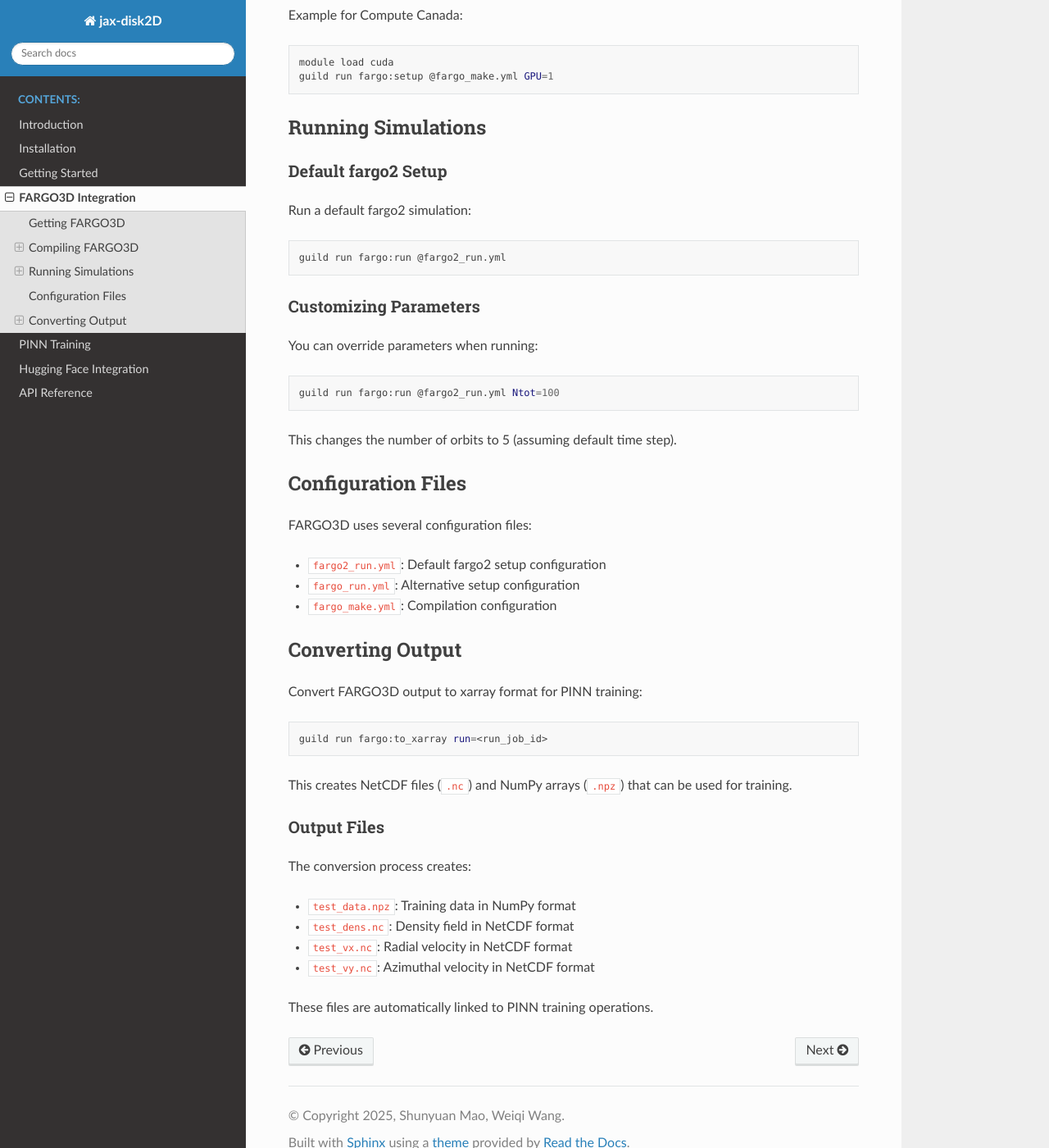
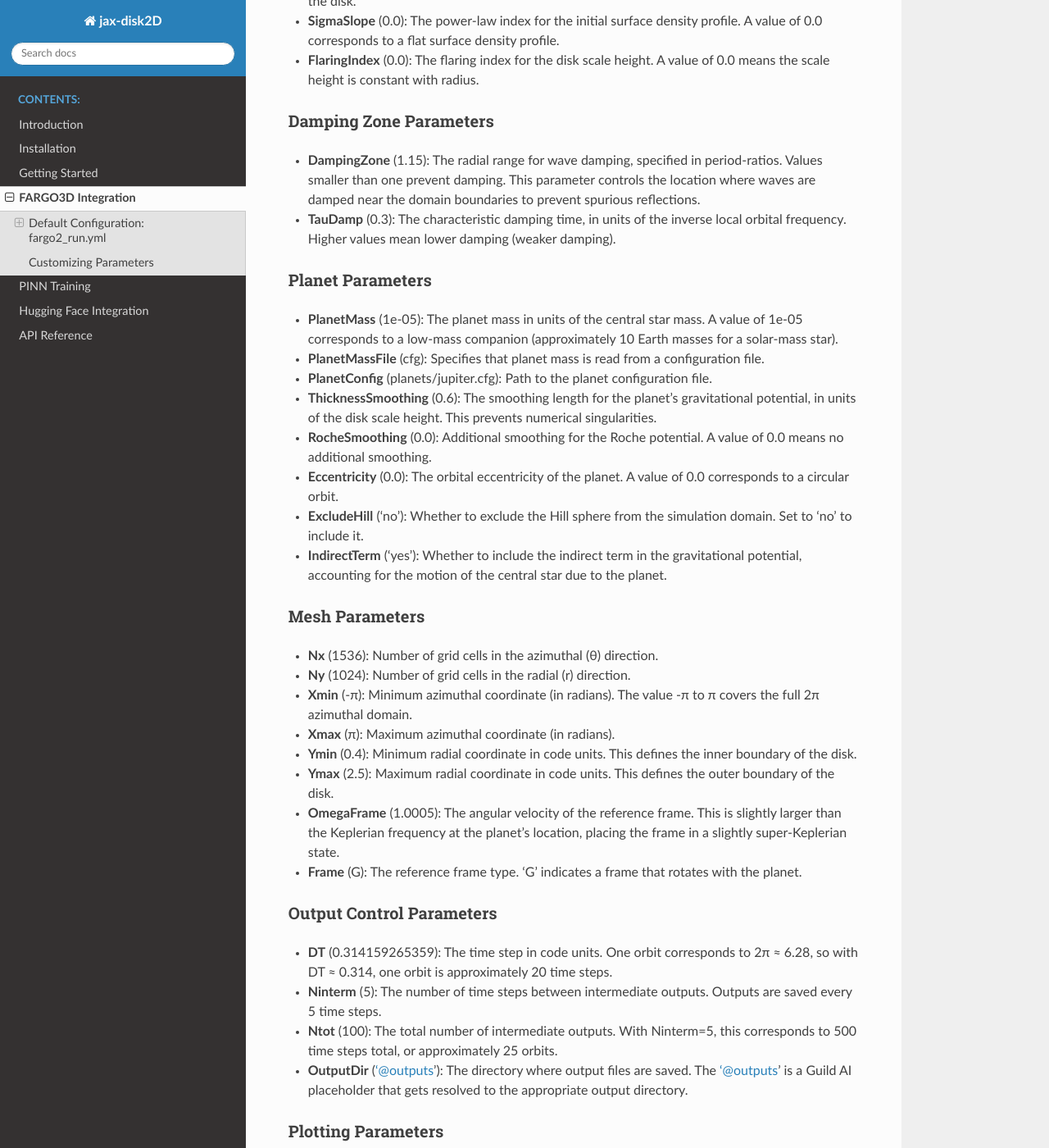
Before and after one commit to WeiqiWangMath/jax-disk2D-documentation, a Sphinx documentation site: the page built from docs/source/fargo_integration.rst, in a window 1280 px wide and 1400 px high, scrolled down 810 px. Shown: the whole window at 82% size. Built offline with Sphinx 7.4.7 and the Read the Docs theme 3.1.0, drawn with Linux system fonts in a browser that asks for light colours; some of the changed text lies outside the part shown.

Commit message:
Modify fargo page

```diff
--- a/docs/source/fargo_integration.rst
+++ b/docs/source/fargo_integration.rst
@@ -1,95 +1,102 @@
 FARGO3D Integration
 ===================
 
-jax-disk2D integrates with FARGO3D for generating training data. This section covers how to set up, compile, and run FARGO3D simulations.
+jax-disk2D integrates with FARGO3D for validation and comparison purposes. FARGO3D is a well-established grid-based hydrodynamic solver that provides reference solutions against which PINN results can be validated. For detailed information about FARGO3D itself, see the `official FARGO3D documentation <https://github.com/FARGO3D/documentation>`_.
 
-Getting FARGO3D
----------------
+.. note::
 
-Download the FARGO3D sources using Guild AI:
+   The basic workflow for getting, compiling, and running FARGO3D simulations is covered in the :doc:`getting_started` guide. This section focuses on the configuration parameters used in jax-disk2D.
 
-.. code-block:: bash
+Default Configuration: fargo2_run.yml
+--------------------------------------
 
-   guild run fargo:get_fargo
+The default FARGO3D setup used in jax-disk2D is defined in ``fargo2_run.yml``. This configuration simulates a 2D accretion disk with a low-mass companion (planet) and provides the **physics settings for PINN training**. The physical parameters defined here (disk properties, planet mass, domain boundaries, etc.) determine the physical system that the PINN will learn to solve.
 
-This will clone the FARGO3D repository into a ``fargo3d/`` directory.
+All parameters described below are standard FARGO3D parameters and are documented in detail in the `FARGO3D documentation <https://github.com/FARGO3D/documentation>`_. The parameters are organized into several categories:
 
-Compiling FARGO3D
------------------
-
-Compile FARGO3D with a specific configuration:
-
-.. code-block:: bash
-
-   guild run fargo:setup @fargo_make.yml
-
-GPU Compilation
+Disk Parameters
 ~~~~~~~~~~~~~~~
 
-To run simulations on GPU(s), you need to:
+* **AspectRatio** (0.05): The disk aspect ratio, defined as H/r where H is the disk scale height and r is the radial coordinate. A value of 0.05 corresponds to a thin disk.
 
-1. Compile on a **GPU node** with CUDA loaded
-2. Set ``GPU=1`` in your configuration
-3. Ensure CUDA modules are loaded
+* **Sigma0** (1.0): The reference surface density normalization factor.
 
-Example for Compute Canada:
+* **Nu** (1.0e-5): The kinematic viscosity coefficient. This controls the strength of viscous diffusion in the disk.
 
-.. code-block:: bash
+* **SigmaSlope** (0.0): The power-law index for the initial surface density profile. A value of 0.0 corresponds to a flat surface density profile.
 
-   module load cuda
-   guild run fargo:setup @fargo_make.yml GPU=1
+* **FlaringIndex** (0.0): The flaring index for the disk scale height. A value of 0.0 means the scale height is constant with radius.
 
-Running Simulations
--------------------
+Damping Zone Parameters
+~~~~~~~~~~~~~~~~~~~~~~~
 
-Default fargo2 Setup
-~~~~~~~~~~~~~~~~~~~~
+* **DampingZone** (1.15): The radial range for wave damping, specified in period-ratios. Values smaller than one prevent damping. This parameter controls the location where waves are damped near the domain boundaries to prevent spurious reflections.
 
-Run a default fargo2 simulation:
+* **TauDamp** (0.3): The characteristic damping time, in units of the inverse local orbital frequency. Higher values mean lower damping (weaker damping).
 
-.. code-block:: bash
+Planet Parameters
+~~~~~~~~~~~~~~~
 
-   guild run fargo:run @fargo2_run.yml
+* **PlanetMass** (1e-05): The planet mass in units of the central star mass. A value of 1e-05 corresponds to a low-mass companion (approximately 10 Earth masses for a solar-mass star).
+
+* **PlanetMassFile** (cfg): Specifies that planet mass is read from a configuration file.
+
+* **PlanetConfig** (planets/jupiter.cfg): Path to the planet configuration file.
+
+* **ThicknessSmoothing** (0.6): The smoothing length for the planet's gravitational potential, in units of the disk scale height. This prevents numerical singularities.
+
+* **RocheSmoothing** (0.0): Additional smoothing for the Roche potential. A value of 0.0 means no additional smoothing.
+
+* **Eccentricity** (0.0): The orbital eccentricity of the planet. A value of 0.0 corresponds to a circular orbit.
+
+* **ExcludeHill** ('no'): Whether to exclude the Hill sphere from the simulation domain. Set to 'no' to include it.
+
+* **IndirectTerm** ('yes'): Whether to include the indirect term in the gravitational potential, accounting for the motion of the central star due to the planet.
+
+Mesh Parameters
+~~~~~~~~~~~~~~~
+
+* **Nx** (1536): Number of grid cells in the azimuthal (θ) direction.
+
+* **Ny** (1024): Number of grid cells in the radial (r) direction.
+
+* **Xmin** (-π): Minimum azimuthal coordinate (in radians). The value -π to π covers the full 2π azimuthal domain.
+
+* **Xmax** (π): Maximum azimuthal coordinate (in radians).
+
+* **Ymin** (0.4): Minimum radial coordinate in code units. This defines the inner boundary of the disk.
+
+* **Ymax** (2.5): Maximum radial coordinate in code units. This defines the outer boundary of the disk.
+
+* **OmegaFrame** (1.0005): The angular velocity of the reference frame. This is slightly larger than the Keplerian frequency at the planet's location, placing the frame in a slightly super-Keplerian state.
+
+* **Frame** (G): The reference frame type. 'G' indicates a frame that rotates with the planet.
+
+Output Control Parameters
+~~~~~~~~~~~~~~~~~~~~~~~~~
+
+* **DT** (0.314159265359): The time step in code units. One orbit corresponds to 2π ≈ 6.28, so with DT ≈ 0.314, one orbit is approximately 20 time steps.
+
+* **Ninterm** (5): The number of time steps between intermediate outputs. Outputs are saved every 5 time steps.
+
+* **Ntot** (100): The total number of intermediate outputs. With Ninterm=5, this corresponds to 500 time steps total, or approximately 25 orbits.
+
+* **OutputDir** ('@outputs'): The directory where output files are saved. The '@outputs' is a Guild AI placeholder that gets resolved to the appropriate output directory.
+
+Plotting Parameters
+~~~~~~~~~~~~~~~~~~~
+
+* **PlotLog** ('yes'): Whether to use logarithmic scaling for plotting. Set to 'yes' for better visualization of density variations.
 
 Customizing Parameters
-~~~~~~~~~~~~~~~~~~~~~~
+----------------------
 
-You can override parameters when running:
+You can override any of these parameters when running a simulation. For example, to change the number of orbits:
 
 .. code-block:: bash
 
    guild run fargo:run @fargo2_run.yml Ntot=100
 
-This changes the number of orbits to 5 (assuming default time step).
+This changes ``Ntot`` to 100, which with the default ``Ninterm=5`` and ``DT≈0.314`` corresponds to approximately 25 orbits.
 
-Configuration Files
--------------------
-
-FARGO3D uses several configuration files:
-
-* ``fargo2_run.yml``: Default fargo2 setup configuration
-* ``fargo_run.yml``: Alternative setup configuration
-* ``fargo_make.yml``: Compilation configuration
-
-Converting Output
------------------
-
-Convert FARGO3D output to xarray format for PINN training:
-
-.. code-block:: bash
-
-   guild run fargo:to_xarray run=<run_job_id>
-
-This creates NetCDF files (``.nc``) and NumPy arrays (``.npz``) that can be used for training.
-
-Output Files
-~~~~~~~~~~~~
-
-The conversion process creates:
-
-* ``test_data.npz``: Training data in NumPy format
-* ``test_dens.nc``: Density field in NetCDF format
-* ``test_vx.nc``: Radial velocity in NetCDF format
-* ``test_vy.nc``: Azimuthal velocity in NetCDF format
-
-These files are automatically linked to PINN training operations.
+For more advanced customization, you can create your own configuration file based on ``fargo2_run.yml`` and modify the parameters as needed. All parameters are fully documented in the `FARGO3D documentation <https://github.com/FARGO3D/documentation>`_, which provides detailed explanations of their physical and numerical meanings. When modifying these parameters, keep in mind that they define the physical system that your PINN will be trained to solve.
```
